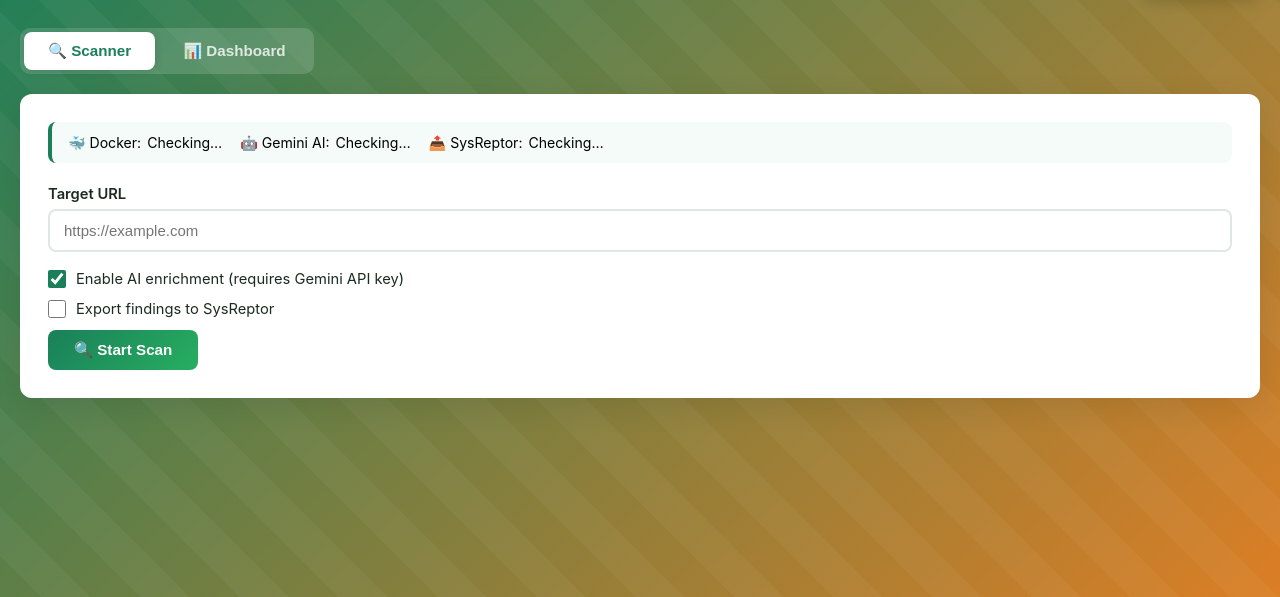
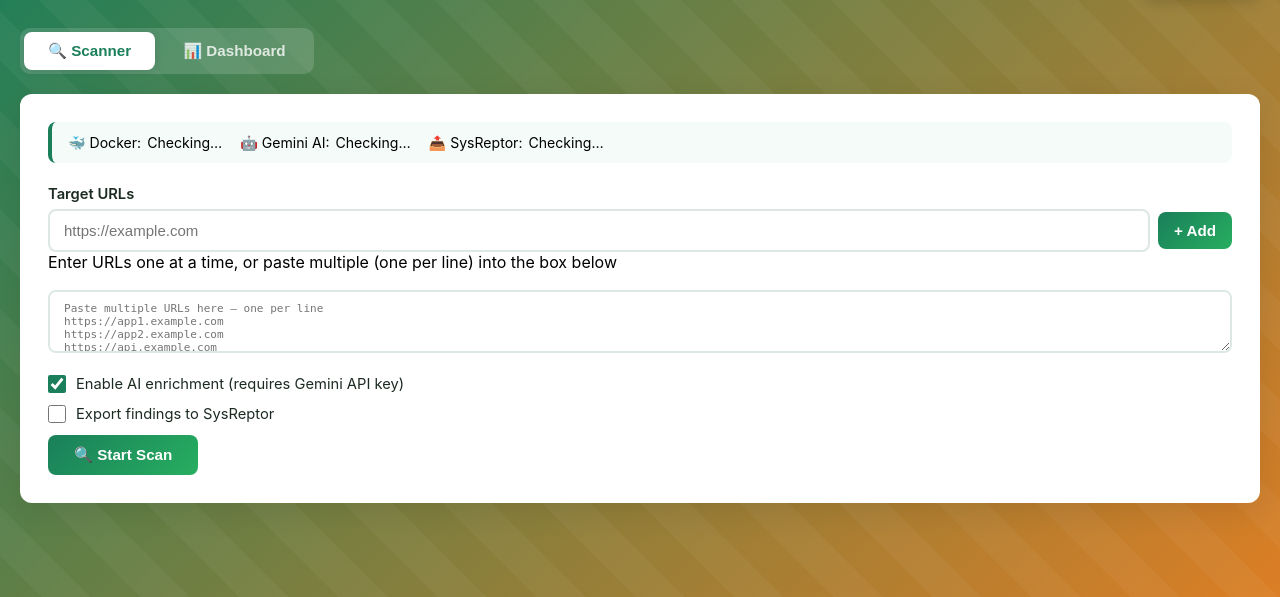
Before and after one commit to Gumbeoketch/scrappy-scanner, a Flask app: page / in a window 1280 px wide. Shown: the part 96-693 px from the top of the page. Run offline with Flask 3, Linux system fonts and the light colour scheme; data that the repository does not hold is empty.

Commit message:
update on UI for mu;tiple scans

```diff
--- a/templates/index.html
+++ b/templates/index.html
@@ -256,6 +256,20 @@
         .empty-state p { font-size: .95em; }
 
         /* ── Jobs queue panel ── */
+        .url-input-wrapper {
+            display: flex; gap: 8px; align-items: center;
+        }
+        .url-input-wrapper input { flex: 1; }
+        .url-tag {
+            display: inline-flex; align-items: center; gap: 6px;
+            background: #e8f5ee; color: var(--green-dark); padding: 4px 10px;
+            border-radius: 6px; font-size: .82em; font-family: monospace;
+            margin: 3px 4px 3px 0;
+        }
+        .url-tag button {
+            border: none; background: none; color: var(--red); cursor: pointer;
+            font-size: 1.1em; line-height: 1; padding: 0 2px;
+        }
         .job-item {
             display: flex; align-items: center; gap: 12px;
             padding: 12px 14px; border-bottom: 1px solid var(--border);
@@ -318,8 +332,22 @@
 
             <form id="scanForm">
                 <div class="form-group">
-                    <label for="targetUrl">Target URL</label>
-                    <input type="url" id="targetUrl" placeholder="https://example.com" required>
+                    <label for="targetUrl">Target URLs</label>
+                    <div class="url-input-wrapper">
+                        <input type="url" id="targetUrl" placeholder="https://example.com" >
+                        <button type="button" class="btn btn-primary" style="padding:10px 16px;flex-shrink:0" onclick="addUrlToList()">+ Add</button>
+                    </div>
+                    <span class="field-hint">Enter URLs one at a time, or paste multiple (one per line) into the box below</span>
+                </div>
+                <div class="form-group">
+                    <textarea id="bulkUrls" rows="3" placeholder="Paste multiple URLs here — one per line&#10;https://app1.example.com&#10;https://app2.example.com&#10;https://api.example.com"
+                        style="width:100%;padding:10px 14px;border:2px solid var(--border);border-radius:8px;font-family:monospace;font-size:.85em;resize:vertical"></textarea>
+                </div>
+                <div id="urlQueuePreview" style="display:none;margin-bottom:16px">
+                    <label style="font-size:.85em;font-weight:600;color:var(--muted);margin-bottom:6px;display:block">
+                        Queued URLs (<span id="urlCount">0</span>):
+                    </label>
+                    <div id="urlQueueList" style="max-height:120px;overflow-y:auto;background:var(--bg);border-radius:6px;padding:8px"></div>
                 </div>
                 <div class="checkbox-group">
                     <input type="checkbox" id="useAI" checked>
@@ -426,45 +454,86 @@ function setStatus(id, ok, yes, no) {
 }
 
 // ─────────────────────────────────────────────────────────────────────────────
-// Scanner form — supports multiple simultaneous scans
+// Scanner form — supports multiple simultaneous scans + batch URLs
 // ─────────────────────────────────────────────────────────────────────────────
-const activeJobs = []; // [{job_id, url, status, progress, message, result}]
+const activeJobs = [];
+let queuedUrls = [];
 
 document.getElementById('exportReptor').addEventListener('change', function() {
     document.getElementById('projectNameGroup').style.display = this.checked ? 'block' : 'none';
 });
 
+function addUrlToList() {
+    const input = document.getElementById('targetUrl');
+    const url = input.value.trim();
+    if (url && (url.startsWith('http://') || url.startsWith('https://'))) {
+        if (!queuedUrls.includes(url)) { queuedUrls.push(url); renderUrlQueue(); }
+        input.value = '';
+    }
+    input.focus();
+}
+
+document.getElementById('targetUrl').addEventListener('keydown', function(e) {
+    if (e.key === 'Enter') { e.preventDefault(); addUrlToList(); }
+});
+
+function removeUrlFromQueue(index) { queuedUrls.splice(index, 1); renderUrlQueue(); }
+
+function renderUrlQueue() {
+    const preview = document.getElementById('urlQueuePreview');
+    const list = document.getElementById('urlQueueList');
+    const count = document.getElementById('urlCount');
+    if (queuedUrls.length === 0) { preview.style.display = 'none'; return; }
+    preview.style.display = 'block';
+    count.textContent = queuedUrls.length;
+    list.innerHTML = queuedUrls.map((u, i) =>
+        `<span class="url-tag">${x(u)}<button onclick="removeUrlFromQueue(${i})">×</button></span>`
+    ).join('');
+}
+
+function collectUrls() {
+    const urls = [...queuedUrls];
+    const single = document.getElementById('targetUrl').value.trim();
+    if (single && (single.startsWith('http://') || single.startsWith('https://')) && !urls.includes(single)) urls.push(single);
+    const bulk = document.getElementById('bulkUrls').value.trim();
+    if (bulk) {
+        bulk.split('\n').forEach(line => {
+            const u = line.trim();
+            if (u && (u.startsWith('http://') || u.startsWith('https://')) && !urls.includes(u)) urls.push(u);
+        });
+    }
+    return urls;
+}
+
 document.getElementById('scanForm').addEventListener('submit', async function(e) {
     e.preventDefault();
+    const urls = collectUrls();
+    if (urls.length === 0) { alert('Please enter at least one URL to scan.'); return; }
 
-    const url = document.getElementById('targetUrl').value.trim();
-    const payload = {
-        url,
-        use_ai:             document.getElementById('useAI').checked,
-        export_to_sysreptor:document.getElementById('exportReptor').checked,
-        project_name:       document.getElementById('projectName').value.trim()
-    };
+    const useAi = document.getElementById('useAI').checked;
+    const exportReptor = document.getElementById('exportReptor').checked;
+    const projectName = document.getElementById('projectName').value.trim();
 
-    try {
-        const kickoff = await fetch('/api/scan', {
-            method: 'POST',
-            headers: {'Content-Type':'application/json'},
-            body: JSON.stringify(payload)
-        });
-        if (!kickoff.ok) {
-            const err = await kickoff.json();
-            alert('Error: ' + (err.error || 'Failed to start scan'));
-            return;
+    for (const url of urls) {
+        const payload = { url, use_ai: useAi, export_to_sysreptor: exportReptor, project_name: projectName };
+        try {
+            const kickoff = await fetch('/api/scan', { method:'POST', headers:{'Content-Type':'application/json'}, body:JSON.stringify(payload) });
+            if (!kickoff.ok) {
+                const err = await kickoff.json();
+                activeJobs.unshift({ job_id:null, url, status:'error', progress:0, message:err.error||'Failed to start', result:null });
+                continue;
+            }
+            const { job_id } = await kickoff.json();
+            activeJobs.unshift({ job_id, url, status:'running', progress:0, message:'Queued…', result:null });
+            pollJobAsync(job_id);
+        } catch(err) {
+            activeJobs.unshift({ job_id:null, url, status:'error', progress:0, message:'Network error: '+err.message, result:null });
         }
-        const { job_id } = await kickoff.json();
-
-        activeJobs.unshift({ job_id, url, status: 'running', progress: 0, message: 'Queued…', result: null });
-        renderJobs();
-        pollJobAsync(job_id);
-        document.getElementById('targetUrl').value = '';
-    } catch(err) {
-        alert('Network error: ' + err.message);
     }
+    renderJobs();
+    queuedUrls = []; renderUrlQueue();
+    document.getElementById('targetUrl').value = '';
+    document.getElementById('bulkUrls').value = '';
 });
 
 function pollJobAsync(job_id) {
```
